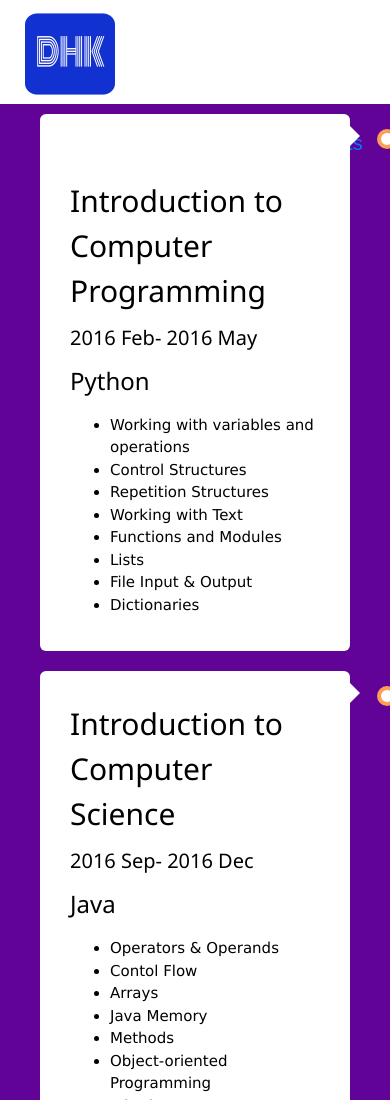
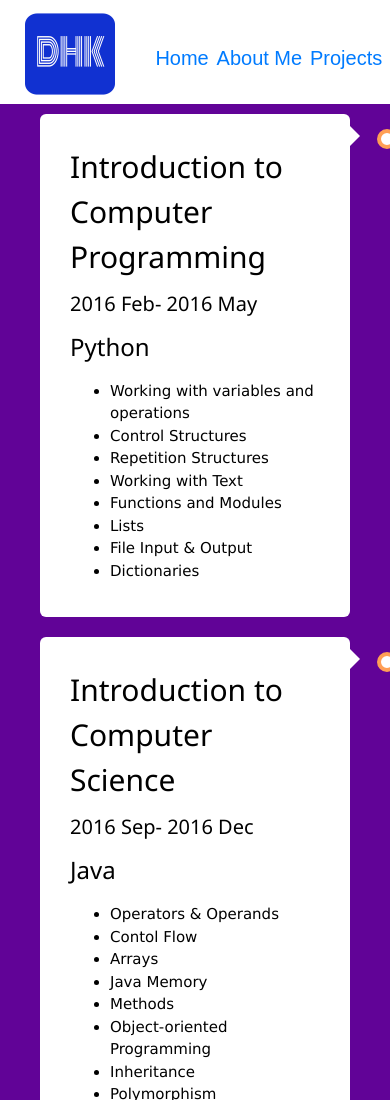
Before and after one commit to brightdo/brightdo.github.io, a plain HTML site: page classes.html in a window 390 px wide. Shown: the top 1100 px of the page. Drawn offline with nearby package versions, Linux system fonts and the light colour scheme; a script that the page names is missing.

Commit message:
Update classes.css

```diff
--- a/classes.css
+++ b/classes.css
@@ -214,4 +214,13 @@
       .timeline::after{
         display: none;
       }
+              ul.nav.navbar-nav{
+        margin-block-start: 0em;
+        margin-block-end: 0em;
+        margin-inline-start: 0px;
+        margin-inline-end: 0px;
+        padding-inline-start: 0px;
+        padding-right: 0;
+        margin-top: 10%;
+      }
     }
```
